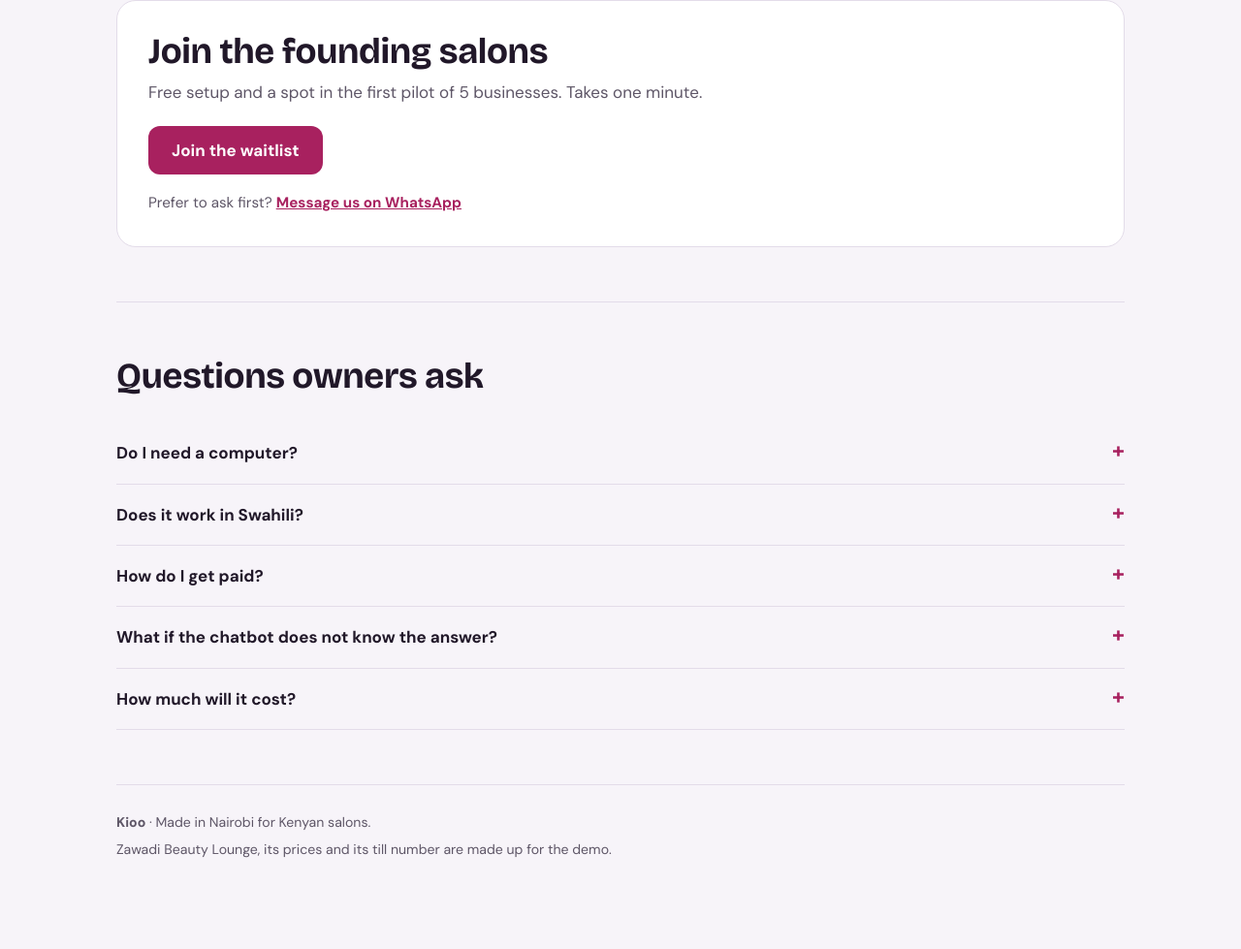
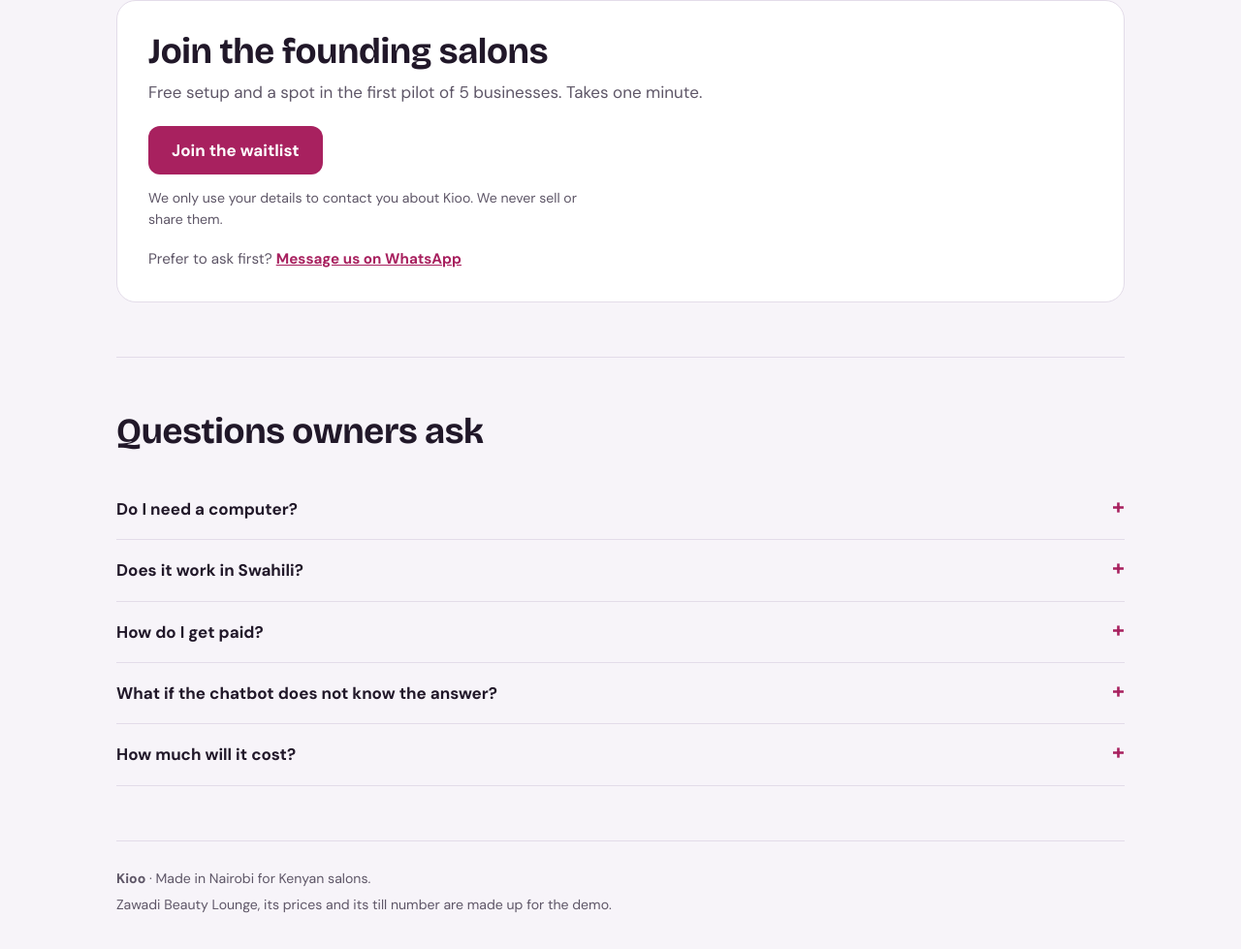
Before and after one commit to Shalom-Technologies/Kioo-sites, a plain HTML site: page index.html in a window 1280 px wide. Shown: the part 1597-2576 px from the top of the page at 97% size. Before the commit the page ends 2525 px from the top, so only its background shows below. Drawn offline with nearby package versions, Linux system fonts and the light colour scheme.

Commit message:
Added a privacy line

```diff
--- a/index.html
+++ b/index.html
@@ -123,6 +123,7 @@ section h2 { font-size: clamp(1.6rem, 4.5vw, 2.3rem); font-weight: 700; margin-b
 .join { background: var(--surface); border: 1.5px solid var(--line); border-radius: 20px; padding: 24px 18px; }
 .join h2 { margin-bottom: 8px; }
 .join .lead { color: var(--muted); margin-bottom: 22px; }
+.privacy { margin-top: 14px; font-size: 0.88rem; color: var(--muted); max-width: 34em; }
 .alt { margin-top: 18px; font-size: 0.95rem; color: var(--muted); }
 .alt a { color: var(--accent); font-weight: 700; }
 
@@ -202,6 +203,7 @@ footer { border-top: 1.5px solid var(--line); padding-block: 28px 40px; color: v
         <h2 data-i18n="joinH">Join the founding salons</h2>
         <p class="lead" data-i18n="joinLead">Free setup and a spot in the first pilot of 5 businesses. Takes one minute.</p>
         <a class="btn btn-primary" id="join-btn" href="https://docs.google.com/forms/d/e/1FAIpQLSe8Q554ApgQXNMUCtgkqDoz7Pa1Kuc2hBhFT90TamaLqK6PkQ/viewform" target="_blank" rel="noopener" data-i18n="cta">Join the waitlist</a>
+        <p class="privacy" data-i18n="privacy">We only use your details to contact you about Kioo. We never sell or share them.</p>
         <p class="alt"><span data-i18n="altQ">Prefer to ask first?</span> <a id="wa-ask" href="#" target="_blank" rel="noopener" data-i18n="altA">Message us on WhatsApp</a></p>
       </div>
     </section>
@@ -248,6 +250,7 @@ const T = {
     lName: "Your name", lBiz: "Business name", lType: "Type of business", lArea: "Area", lPhone: "WhatsApp number",
     oPick: "Choose one", oSalon: "Salon", oBarber: "Barbershop / Kinyozi", oBeauty: "Beauty salon (nails, makeup, spa)", oOther: "Other",
     altQ: "Prefer to ask first?", altA: "Message us on WhatsApp", sendWa: "Send my details on WhatsApp",
+    privacy: "We only use your details to contact you about Kioo. We never sell or share them.",
     formQ: "Prefer a form?", formA: "Join with our Google Form",
     faqH: "Questions owners ask",
     q1: "Do I need a computer?", a1: "No. You can set up everything from your phone.",
@@ -285,6 +288,7 @@ const T = {
     lName: "Jina lako", lBiz: "Jina la biashara", lType: "Aina ya biashara", lArea: "Eneo", lPhone: "Namba ya WhatsApp",
     oPick: "Chagua moja", oSalon: "Saluni", oBarber: "Kinyozi / Barbershop", oBeauty: "Saluni ya urembo (kucha, makeup, spa)", oOther: "Nyingine",
     altQ: "Unataka kuuliza kwanza?", altA: "Tutumie ujumbe WhatsApp", sendWa: "Tuma maelezo yangu WhatsApp",
+    privacy: "Tunatumia maelezo yako kukuwasiliana nawe kuhusu Kioo pekee. Hatuyauzi wala kuyashiriki.",
     formQ: "Unapendelea fomu?", formA: "Jiunge kupitia Google Form yetu",
     faqH: "Maswali wanayouliza wamiliki",
     q1: "Je, ninahitaji kompyuta?", a1: "Hapana. Unaweza kusanidi kila kitu kwa simu yako.",
```
